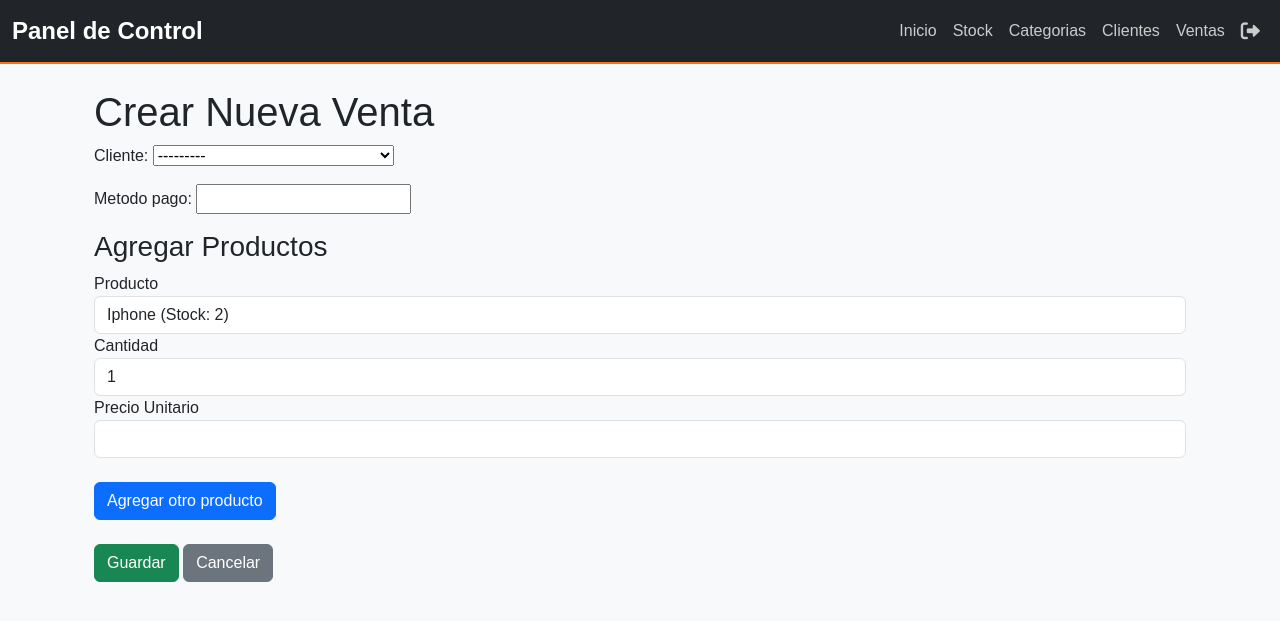
After one commit to tomas-tissera/Gestor-Stock, a Django app: page /ventas/nuevo/ in a window 1280 px wide. The commit adds this page. Shown: the top 621 px of the page. Run offline with Django 5.2, Linux system fonts and the light colour scheme; data comes from the database, SQL or seed files in the repository; both versions use the stored data as it was after the commit.

Commit message:
se agrego ventas

```diff
--- a/myproject/myapp/models.py
+++ b/myproject/myapp/models.py
@@ -46,7 +46,16 @@ class Producto(models.Model):
 
     def __str__(self):
         return self.titulo  # Representación del título en el panel de administración
-
+    def actualizar_stock(self, cantidad_vendida):
+        """
+        Actualiza el stock del producto restando la cantidad vendida.
+        Si el stock es insuficiente, levanta un error.
+        """
+        if self.cantidad >= cantidad_vendida:
+            self.cantidad -= cantidad_vendida
+            self.save()
+        else:
+            raise ValueError("Stock insuficiente para completar la venta")
 class Cliente(models.Model):
     nombre = models.CharField(max_length=255, verbose_name='Nombre Completo')
     compania = models.CharField(max_length=255, blank=True, null=True, verbose_name='Compañía')
@@ -69,3 +78,33 @@ class Cliente(models.Model):
         verbose_name = 'Cliente'
         verbose_name_plural = 'Clientes'
         ordering = ['-fecha_registro']
+
+class Venta(models.Model):
+    cliente = models.ForeignKey(Cliente, on_delete=models.CASCADE)
+    vendedor = models.ForeignKey(User, on_delete=models.SET_NULL, null=True)
+    fecha_venta = models.DateTimeField(auto_now_add=True)
+    metodo_pago = models.CharField(max_length=50)
+    total_venta = models.DecimalField(max_digits=10, decimal_places=2, blank=True, null=True)
+
+    def calcular_total(self):
+        total = sum(detalle.subtotal for detalle in self.detalleventa_set.all())
+        self.total_venta = total
+        self.save()
+
+    def __str__(self):
+        return f"Venta {self.id} - Cliente: {self.cliente}"
+
+class DetalleVenta(models.Model):
+    venta = models.ForeignKey(Venta, on_delete=models.CASCADE)
+    producto = models.ForeignKey(Producto, on_delete=models.CASCADE)
+    cantidad = models.PositiveIntegerField()
+    precio_unitario = models.DecimalField(max_digits=10, decimal_places=2)
+    subtotal = models.DecimalField(max_digits=10, decimal_places=2, blank=True, null=True)
+
+    def save(self, *args, **kwargs):
+        self.subtotal = self.cantidad * self.precio_unitario
+        self.producto.actualizar_stock(self.cantidad)
+        super().save(*args, **kwargs)
+
+    def __str__(self):
+        return f"Detalle de venta - {self.producto.titulo}"
--- a/myproject/myapp/templates/navbar.html
+++ b/myproject/myapp/templates/navbar.html
@@ -23,7 +23,7 @@
                     <a class="nav-link" href="{% url 'clientes_list' %}">Clientes</a>
                 </li>
                 <li class="nav-item">
-                    <a class="nav-link" href="#">Ventas</a>
+                    <a class="nav-link" href="{% url 'venta_list' %}">Ventas</a>
                 </li>
                 <!-- Mostrar según el rol del usuario -->
                 {% if role == 'Empleados' %}
--- a/myproject/myapp/templates/role_based_template.html
+++ b/myproject/myapp/templates/role_based_template.html
@@ -58,7 +58,7 @@
                             <a href="{% url 'categoria_list' %}" class="btn btn-warning action-btn w-100">Agregar Categoria</a>
                         </div>
                         <div class="col-md-4 mb-3">
-                            <a href="#" class="btn btn-danger action-btn w-100">Gestionar Ventas</a>
+                            <a href="{% url 'venta_list' %}" class="btn btn-danger action-btn w-100">Gestionar Ventas</a>
                         </div>
                     </div>
                 {% else %}
--- /dev/null
+++ b/myproject/myapp/templates/ventas/venta_form.html
@@ -0,0 +1,60 @@
+{% extends 'base.html' %}
+
+{% block content %}
+  <div class="container mt-4">
+    <h1>{% if object %}Editar Venta{% else %}Crear Nueva Venta{% endif %}</h1>
+    <form method="post">
+        {% csrf_token %}
+        {{ form.as_p }}
+
+        <!-- Agregar productos -->
+        <h3>Agregar Productos</h3>
+        <div id="productos">
+            <div class="producto-item">
+                <label for="producto">Producto</label>
+                <select name="producto" class="form-control">
+                    {% for producto in productos %}
+                        <option value="{{ producto.id }}">{{ producto.titulo }} (Stock: {{ producto.cantidad }})</option>
+                    {% endfor %}
+                </select>
+                <label for="cantidad">Cantidad</label>
+                <input type="number" name="cantidad" class="form-control" value="1" required min="1">
+                <label for="precio_unitario">Precio Unitario</label>
+                <input type="number" name="precio_unitario" class="form-control" step="0.01" required>
+                <br>
+            </div>
+        </div>
+
+        <button type="button" id="agregarProducto" class="btn btn-primary">Agregar otro producto</button>
+        <br><br>
+
+        <button type="submit" class="btn btn-success">Guardar</button>
+        <a href="{% url 'venta_list' %}" class="btn btn-secondary">Cancelar</a>
+    </form>
+  </div>
+
+  <script>
+    document.getElementById('agregarProducto').addEventListener('click', function() {
+        var productosContainer = document.getElementById('productos');
+        var productoItem = document.createElement('div');
+        productoItem.classList.add('producto-item');
+
+        // Agregar los campos para seleccionar producto, cantidad y precio
+        productoItem.innerHTML = `
+            <label for="producto">Producto</label>
+            <select name="producto" class="form-control">
+                {% for producto in productos %}
+                    <option value="{{ producto.id }}">{{ producto.titulo }} (Stock: {{ producto.cantidad }})</option>
+                {% endfor %}
+            </select>
+            <label for="cantidad">Cantidad</label>
+            <input type="number" name="cantidad" class="form-control" value="1" required min="1">
+            <label for="precio_unitario">Precio Unitario</label>
+            <input type="number" name="precio_unitario" class="form-control" step="0.01" required>
+            <br>
+        `;
+
+        productosContainer.appendChild(productoItem);
+    });
+  </script>
+{% endblock %}
--- a/myproject/myapp/urls.py
+++ b/myproject/myapp/urls.py
@@ -2,7 +2,7 @@
 from django.urls import path
 from . import views
 from django.contrib.auth.views import LogoutView
-from .views import CustomLoginView
+from .views import *
 
 urlpatterns = [
 
@@ -37,4 +37,11 @@ urlpatterns = [
     path('clientes/<int:pk>/editar/', views.ClienteUpdateView.as_view(), name='clientes_update'),
     path('clientes/<int:pk>/eliminar/', views.ClienteDeleteView.as_view(), name='clientes_delete'),
 
+
+    # Ventas
+    path('ventas/', VentaListView.as_view(), name='venta_list'),
+    path('ventas/<int:pk>/', VentaDetailView.as_view(), name='venta_detail'),
+    path('ventas/nuevo/', VentaCreateView.as_view(), name='venta_create'),
+    path('ventas/<int:pk>/editar/', VentaUpdateView.as_view(), name='venta_edit'),
+    path('ventas/<int:pk>/eliminar/', VentaDeleteView.as_view(), name='venta_delete'),
 ]
--- a/myproject/myapp/views.py
+++ b/myproject/myapp/views.py
@@ -4,11 +4,10 @@ from django.contrib.auth.models import Group
 from django.contrib.auth.decorators import login_required
 from django.contrib.auth.views import LoginView
 from django.urls import reverse_lazy
-from .models import Empleados , Producto, Categoria , Cliente
-from .forms import EmpleadoForm  # Asegúrate de que tienes un formulario para crear empleados
+from .models import *
+from .forms import *
 from django.shortcuts import render, get_object_or_404, redirect
 from django.views.generic import ListView, DetailView, CreateView, UpdateView, DeleteView
-from .forms import EmpleadoForm
 from django.contrib.auth.models import User
 from django.contrib.auth.views import LoginView
 
@@ -200,3 +199,82 @@ class ClienteDeleteView(DeleteView):
     model = Cliente
     template_name = "clientes/cliente_confirm_delete.html"
     success_url = reverse_lazy('clientes_list')
+
+
+#Venta
+# Listar todas las ventas
+class VentaListView(ListView):
+    model = Venta
+    template_name = 'ventas/venta_list.html'
+    context_object_name = 'ventas'
+
+# Detalle de una venta
+class VentaDetailView(DetailView):
+    model = Venta
+    template_name = 'ventas/venta_detail.html'
+    context_object_name = 'venta'
+
+# Crear nueva venta con productos
+
+class VentaCreateView(CreateView):
+    model = Venta
+    template_name = 'ventas/venta_form.html'
+    fields = ['cliente', 'metodo_pago']  # Campos que el usuario podrá llenar en el formulario
+    success_url = reverse_lazy('venta_list')
+
+    def get_context_data(self, **kwargs):
+        context = super().get_context_data(**kwargs)
+        # Filtrar los productos disponibles en stock (cantidad mayor que 0)
+        productos_en_stock = Producto.objects.filter(cantidad__gt=0)
+        context['productos'] = productos_en_stock
+        return context
+
+    def form_valid(self, form):
+        # Asignar automáticamente el vendedor logueado
+        form.instance.vendedor = self.request.user
+        venta = form.save()
+
+        # Si hay productos seleccionados, agregar detalles
+        productos = self.request.POST.getlist('producto')
+        cantidades = self.request.POST.getlist('cantidad')
+        precios = self.request.POST.getlist('precio_unitario')
+
+        for producto_id, cantidad, precio in zip(productos, cantidades, precios):
+            producto = Producto.objects.get(id=producto_id)
+            detalle = DetalleVenta(
+                venta=venta,
+                producto=producto,
+                cantidad=int(cantidad),
+                precio_unitario=precio
+            )
+            detalle.save()
+
+        # Calcular el total de la venta
+        venta.calcular_total()
+
+        return redirect('venta_list')
+# Editar venta
+class VentaUpdateView(UpdateView):
+    model = Venta
+    template_name = 'ventas/venta_form.html'
+    fields = ['cliente', 'metodo_pago', 'total_venta']  # Actualiza estos campos según sea necesario
+    success_url = reverse_lazy('venta_list')
+
+# Eliminar venta
+class VentaDeleteView(DeleteView):
+    model = Venta
+    template_name = 'ventas/venta_confirm_delete.html'
+    success_url = reverse_lazy('venta_list')
+
+# Crear detalle de venta
+class DetalleVentaCreateView(CreateView):
+    model = DetalleVenta
+    template_name = 'ventas/detalle_venta_form.html'
+    fields = ['venta', 'producto', 'cantidad', 'precio_unitario']
+    success_url = reverse_lazy('venta_list')
+
+    def form_valid(self, form):
+        # Calcular subtotal y actualizar el stock del producto
+        form.instance.subtotal = form.instance.cantidad * form.instance.precio_unitario
+        form.instance.producto.actualizar_stock(form.instance.cantidad)
+        return super().form_valid(form)
```
Also changed, not shown: myproject/myapp/forms.py (+11 -1 lines), myproject/myapp/templates/ventas/venta_confirm_delete.html (added, +13 -0 lines), myproject/myapp/templates/ventas/venta_detail.html (added, +48 -0 lines), myproject/myapp/templates/ventas/venta_list.html (added, +39 -0 lines), myproject/db.sqlite3, myproject/myapp/admin.py (line endings or trailing spaces), myproject/myapp/migrations/0009_venta_detalleventa.py (added).
